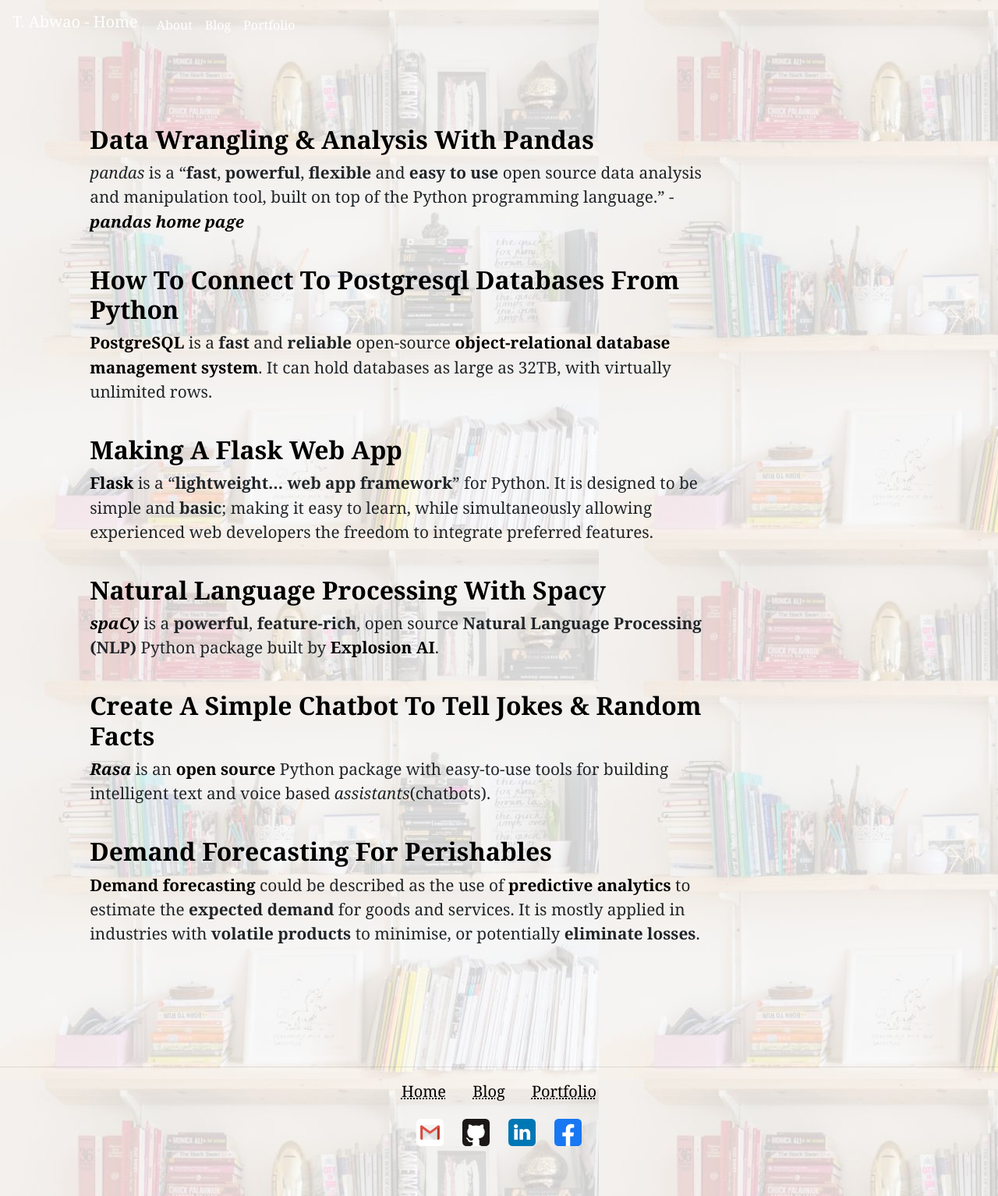
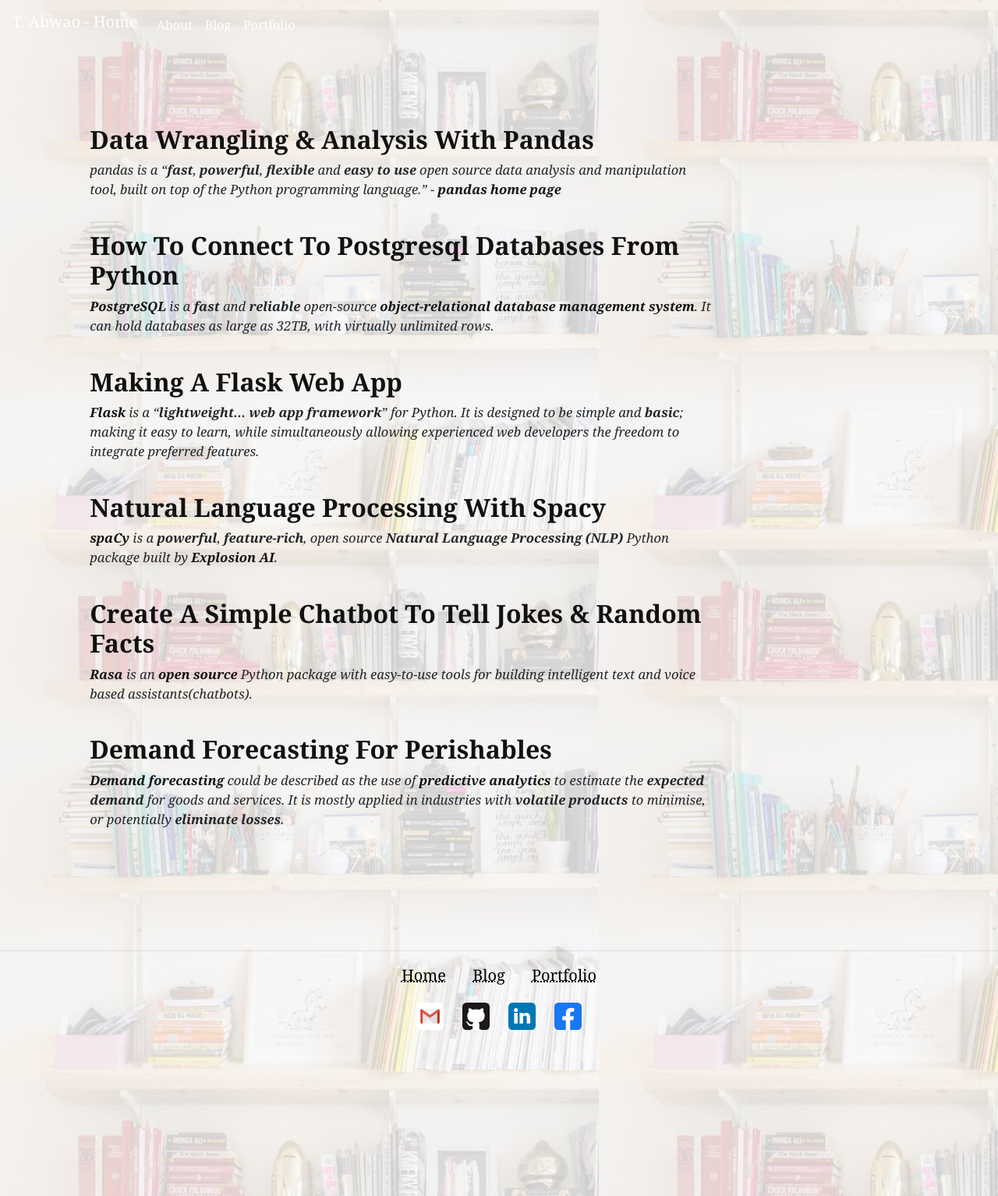
Before and after one commit to Tim-Abwao/tim-abwao.github.io, a Jekyll site: the page built from blog.html, in a window 1280 px wide. Shown: the whole page at 78% size. Built offline with Jekyll 4.4.1, drawn with Linux system fonts in a browser that asks for light colours.

Commit message:
Updating home, portfolio and blog pages

```diff
--- a/blog.html
+++ b/blog.html
@@ -19,13 +19,18 @@
 	.post-list a {
 		text-decoration: none;
 		font-weight: bold;
-		color: #000;
+		color: #111;
 	}
 
 	.post-list a:hover {
-		text-decoration: none;
-		color: #444;
+		opacity: 0.4;
 	}
+
+	.excerpt {
+		font-size: 0.8em;
+		font-style: oblique;
+	}
+
 </style>
 </head>
 
@@ -36,7 +41,7 @@
 			{% for post in site.posts %}
 			<div style="margin-bottom: 5%">
 				<h2><a href="{{ post.url }}">{{ post.title }}</a></h2>
-				{{ post.excerpt }}
+				<span class="excerpt">{{ post.excerpt }}</span>
 			</div>
 			{% endfor %}
 		</div>
--- a/portfolio.html
+++ b/portfolio.html
@@ -15,7 +15,6 @@
 	}
 
 	.projects {
-		height: 100%;
 		display: grid;
 		grid-template-columns: auto auto auto;
 	}
@@ -27,7 +26,6 @@
 		padding: 7%;
 		box-shadow: 10px 25px 25px rgba(0, 0, 0, 0.5);
 		box-sizing: border-box;
-		justify-content: center;
 		color: #777;
 		background: rgba(255, 255, 212, 0.3);
 	}
@@ -35,11 +33,11 @@
 	.project-link:hover {
 		color: #222;
 		text-decoration: none;
-		background: initial;
+		background: rgba(255, 255, 212, 0.45);
 	}
 
 	.project-title {
-		font-weight: bolder;
+		font-weight: bold;
 		text-decoration: none;
 		color: #111;
 	}
```
Also changed, not shown: index.html (+5 -6 lines).
